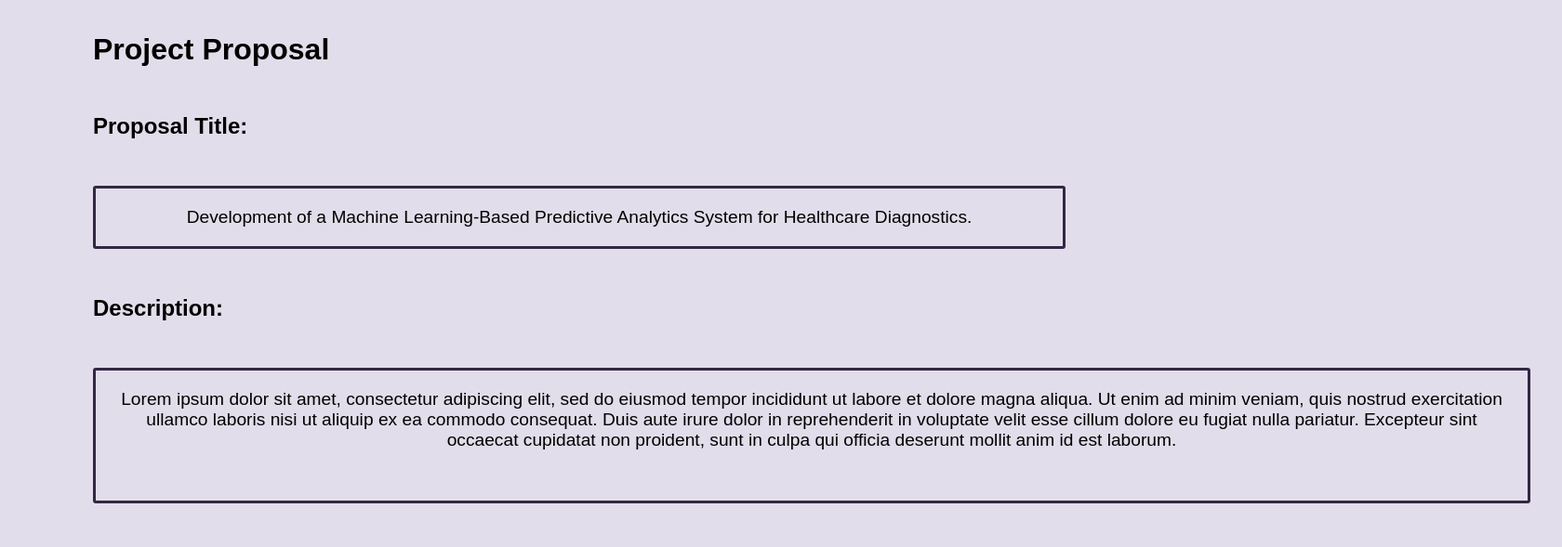
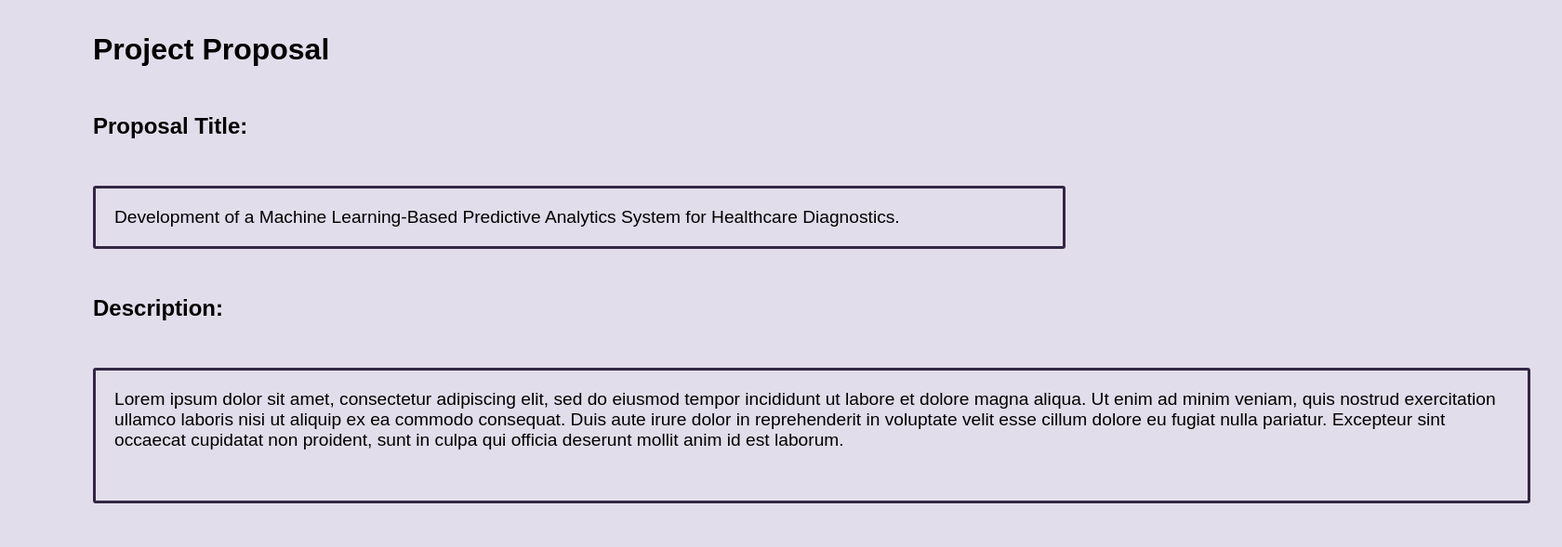
Before and after one commit to NgYunShi1211103311/FYP-Website, a PHP site: page /pg12.html in a window 1680 px wide. Shown: the part 15-604 px from the top of the page at 93% size. Run offline with PHP 8.4, Linux system fonts and the light colour scheme.

Commit message:
Update pg12.css

```diff
--- a/assignment/pg12.css
+++ b/assignment/pg12.css
@@ -13,7 +13,7 @@ body,h1,h2{
     padding: 20px;
     margin: 50px;
     font-size: larger;
-    text-align: center;
+    text-align: left;
 }
 #description{
     text-align: center;
@@ -25,11 +25,10 @@ body,h1,h2{
     padding: 20px;
     margin: 50px;
     font-size: larger;
-    text-align: center;
+    text-align: left;
 }
-#addFileIcon{
+#fileIcon{
     margin-left: 50px;
-    margin-right: 30px;
     vertical-align: middle;
 
 }
```
